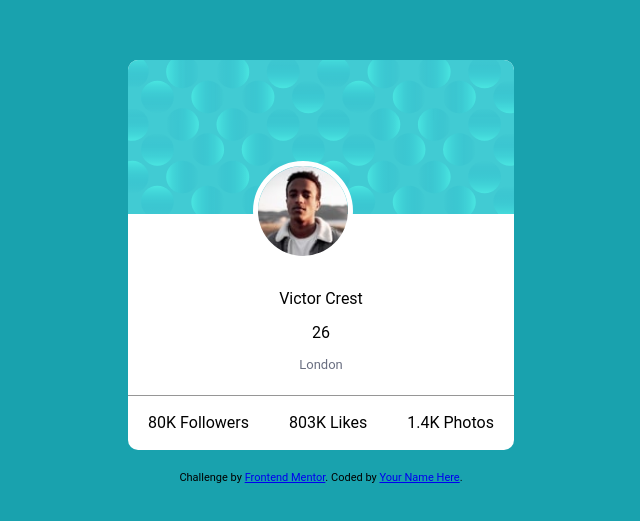
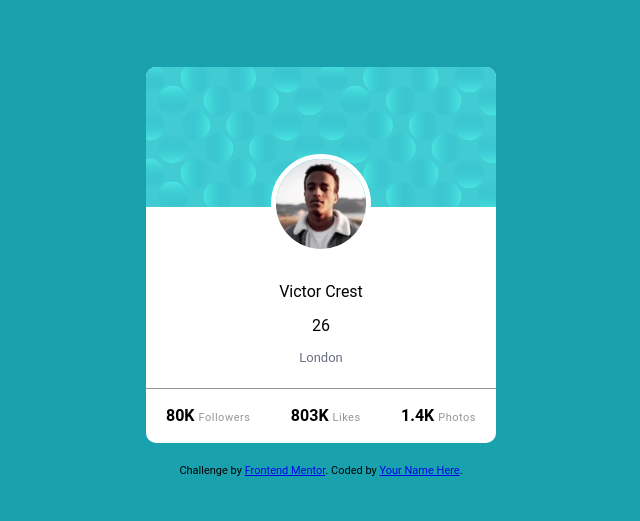
Before and after one commit to elic4vet/profile-card, a plain HTML site: page index.html in a window 1280 px wide. Shown: the part 135-656 px from the top of the page, without its empty margins (319-959 px from the left). Drawn offline with Linux system fonts and the light colour scheme.

Commit message:
Update index.html

```diff
--- a/index.html
+++ b/index.html
@@ -29,9 +29,9 @@
         </p>
 
         <ul>
-          <li>80K Followers</li>
-          <li>803K Likes</li>
-          <li>1.4K Photos</li>
+          <li class="stats">80K <span class="content">Followers</span></li>
+          <li class="stats">803K <span class="content">Likes</span></li>
+          <li class="stats">1.4K <span class="content">Photos</span></li>
         </ul>
       </div>
     </div>
```
